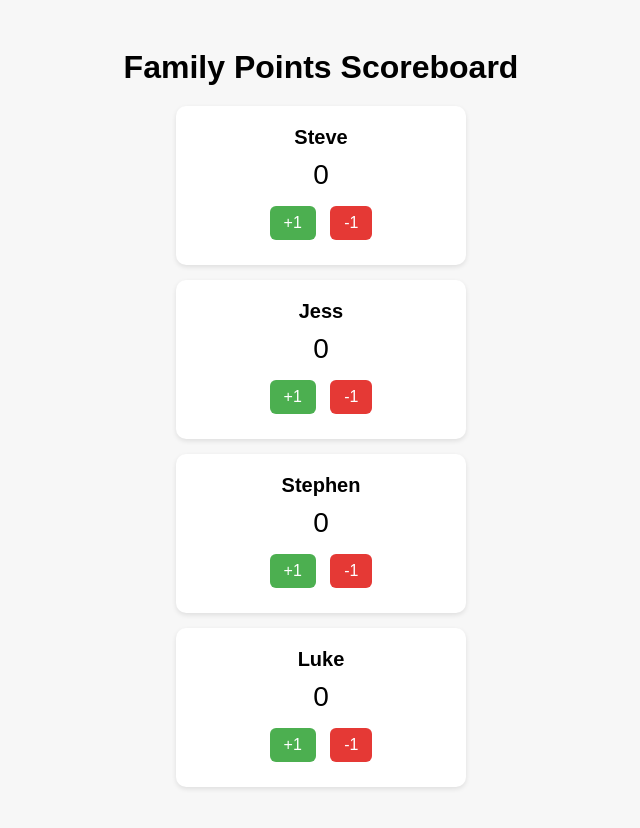
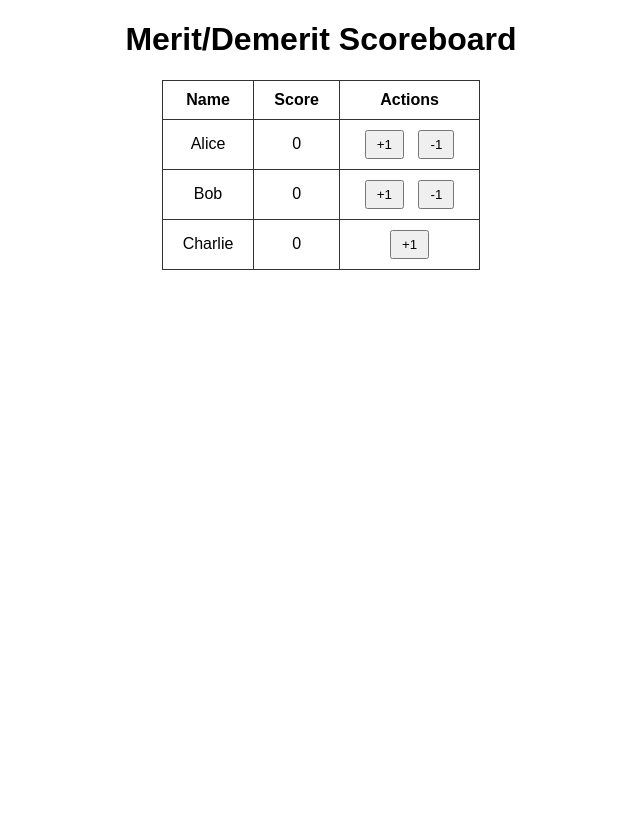
Before and after one commit to rozwood10/family-scoreboard, a plain HTML site: page index.html in a window 1280 px wide. Shown: the whole page, without its empty margins (319-959 px from the left). After the commit the page ends 800 px from the top, so only its background shows below. Drawn offline with Linux system fonts and the light colour scheme.

Commit message:
Add files via upload

```diff
--- a/index.html
+++ b/index.html
@@ -1,104 +1,44 @@
 <!DOCTYPE html>
 <html lang="en">
 <head>
-  <meta charset="UTF-8" />
-  <meta name="viewport" content="width=device-width, initial-scale=1.0" />
-  <title>Family Scoreboard</title>
-  <style>
-    body {
-      font-family: Arial, sans-serif;
-      background: #f7f7f7;
-      padding: 20px;
-      text-align: center;
-    }
-    h1 {
-      margin-bottom: 20px;
-    }
-    .person {
-      background: white;
-      padding: 20px;
-      margin: 15px auto;
-      width: 250px;
-      border-radius: 10px;
-      box-shadow: 0 2px 5px rgba(0,0,0,0.1);
-    }
-    .name {
-      font-size: 20px;
-      font-weight: bold;
-      margin-bottom: 10px;
-    }
-    .points {
-      font-size: 28px;
-      margin-bottom: 10px;
-    }
-    button {
-      padding: 8px 14px;
-      margin: 5px;
-      font-size: 16px;
-      border: none;
-      border-radius: 6px;
-      cursor: pointer;
-    }
-    .add {
-      background: #4caf50;
-      color: white;
-    }
-    .subtract {
-      background: #e53935;
-      color: white;
-    }
-  </style>
+<meta charset="UTF-8">
+<meta name="viewport" content="width=device-width, initial-scale=1.0">
+<title>Merit/Demerit Scoreboard</title>
+<style>
+  body { font-family: Arial, sans-serif; text-align: center; margin: 20px; }
+  table { margin: 0 auto; border-collapse: collapse; }
+  th, td { padding: 10px 20px; border: 1px solid #333; }
+  button { padding: 5px 10px; margin: 0 5px; }
+</style>
 </head>
 <body>
-  <h1>Family Points Scoreboard</h1>
+<h1>Merit/Demerit Scoreboard</h1>
 
-  <div id="scoreboard"></div>
-
-  <script>
-    const people = ["Steve", "Jess", "Stephen", "Luke"];
-
-    let scores = JSON.parse(localStorage.getItem("familyScores")) || {
-      Steve: 0,
-      Jess: 0,
-      Stephen: 0,
-      Luke: 0
-    };
-
-    function updateDisplay() {
-      const board = document.getElementById("scoreboard");
-      board.innerHTML = "";
-
-      people.forEach(person => {
-        const container = document.createElement("div");
-        container.className = "person";
-
-        container.innerHTML = `
-          <div class="name">${person}</div>
-          <div class="points" id="points-${person}">${scores[person]}</div>
-          <button class="add" onclick="addPoint('${person}')">+1</button>
-          <button class="subtract" onclick="subtractPoint('${person}')">-1</button>
-        `;
-
-        board.appendChild(container);
-      });
-    }
-
-    function addPoint(person) {
-      scores[person]++;
-      saveAndRefresh();
-    }
-
-    function subtractPoint(person) {
-      scores[person]--;
-      saveAndRefresh();
-    }
-
-    function saveAndRefresh() {
-      localStorage.setItem("familyScores", JSON.stringify(scores));
-      updateDisplay();
-    }
-
-    updateDisplay();
-  </script>
-</body>
-</html>
+<table id="scoreboard">
+  <tr>
+    <th>Name</th>
+    <th>Score</th>
+    <th>Actions</th>
+  </tr>
+  <tr>
+    <td>Alice</td>
+    <td>0</td>
+    <td>
+      <button onclick="addPoint(this)">+1</button>
+      <button onclick="subtractPoint(this)">-1</button>
+    </td>
+  </tr>
+  <tr>
+    <td>Bob</td>
+    <td>0</td>
+    <td>
+      <button onclick="addPoint(this)">+1</button>
+      <button onclick="subtractPoint(this)">-1</button>
+    </td>
+  </tr>
+  <tr>
+    <td>Charlie</td>
+    <td>0</td>
+    <td>
+      <button onclick="addPoint(this)">+1</button>
+      <button onclick="subtractPoin
```
